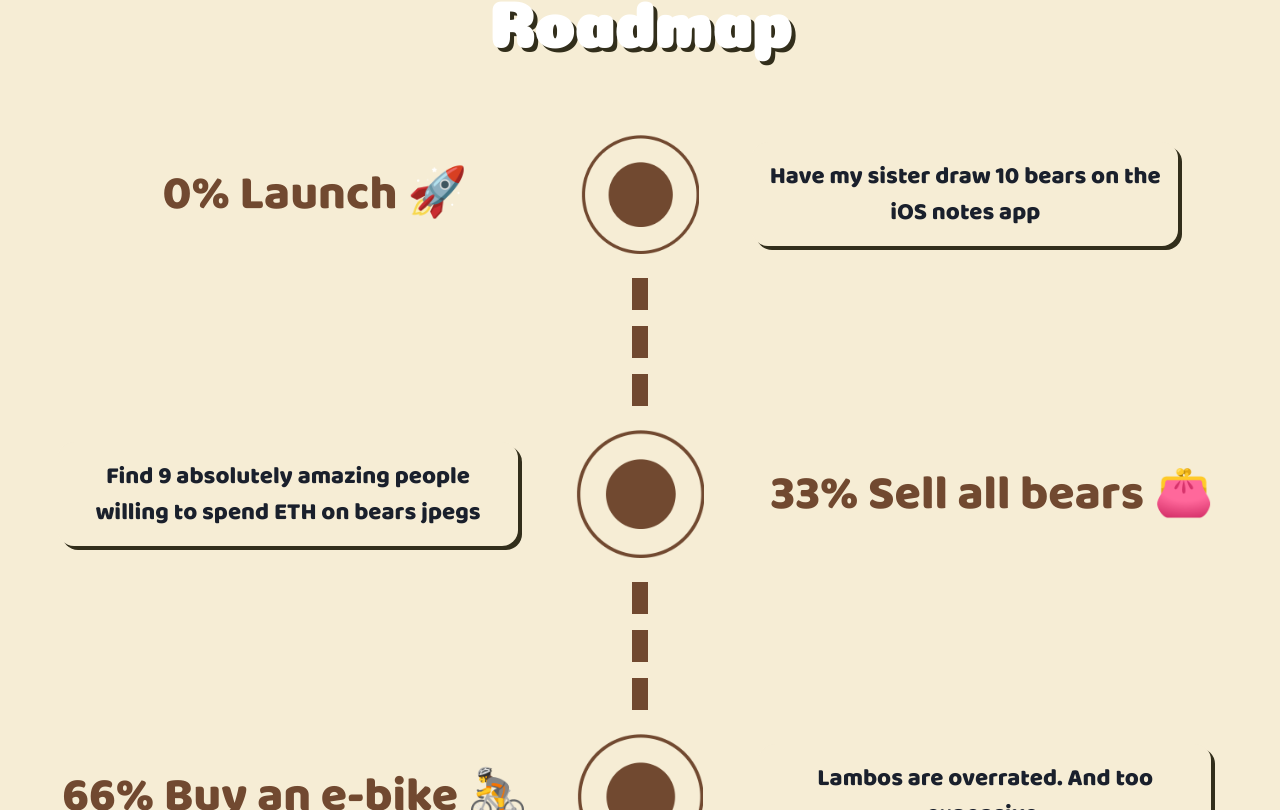
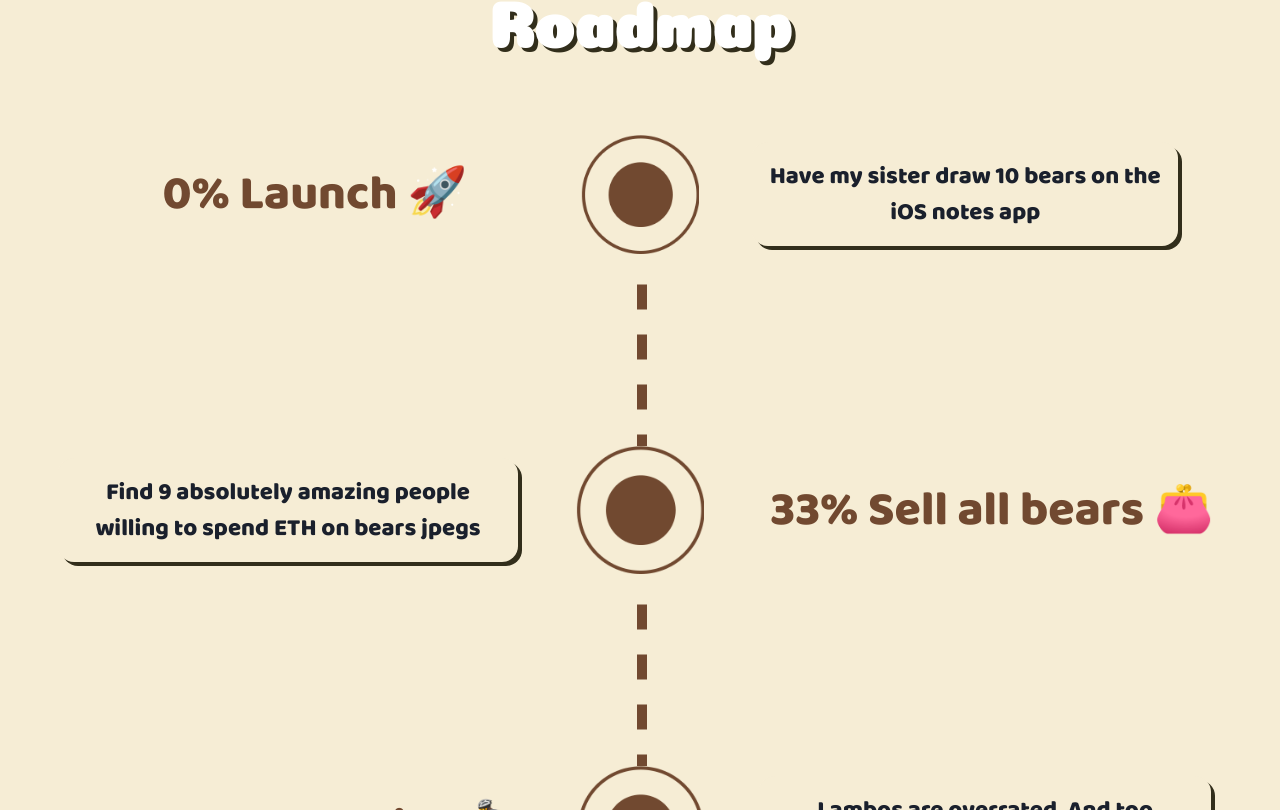
Before and after one commit to ullalaaron/bearmarketbusters-app, a React (Create React App) app: page / in a window 1280 px wide. Shown: the part 3430-4240 px from the top of the page. Built offline with nearby package versions, Linux system fonts and the light colour scheme; no server answers.

Commit message:
add roadmap animation

```diff
--- a/src/components/roadmap/roadmap-item/roadmap-item.component.tsx
+++ b/src/components/roadmap/roadmap-item/roadmap-item.component.tsx
@@ -4,6 +4,7 @@ import {
   RoadmapItemContainer,
   RoadmapItemDivider,
 } from "./roadmap-item.styles";
+import "./roadmap-item.styles.scss";
 
 export interface IRoadmapItemProps {
   item: RoadmapItemDto;
@@ -33,7 +34,7 @@ export function RoadmapItem(props: IRoadmapItemProps) {
       <motion.div
         initial="initial"
         whileInView="inView"
-        viewport={{ once: true }}
+        viewport={{}}
         transition={{ type: "tween", duration: 0.8 }}
         variants={{
           initial: { x: props.isInverted ? 150 : -150, scale: 0, opacity: 0 },
@@ -49,7 +50,38 @@ export function RoadmapItem(props: IRoadmapItemProps) {
           {props.isInverted ? textContainer : descriptionContainer}
         </RoadmapItemContainer>
       </motion.div>
-      {props.showDivider && <RoadmapItemDivider></RoadmapItemDivider>}
+      {/* {props.showDivider && <RoadmapItemDivider></RoadmapItemDivider>} */}
+      {props.showDivider && (
+        <motion.div
+          initial="hidden"
+          whileInView="visible"
+          viewport={{}}
+          transition={{ duration: 0.4 }}
+          variants={{
+            visible: { opacity: 1, scale: 1 },
+            hidden: { opacity: 0, scale: 0 },
+          }}
+        >
+          <Flex width="100%" alignItems="center">
+            <svg
+              className="dashed-line"
+              height="12rem"
+              width="1rem"
+              xmlns="http://www.w3.org/2000/svg"
+            >
+              <line
+                x1="10"
+                y1="10"
+                x2="10"
+                y2="210"
+                stroke="var(--chakra-colors-brown)"
+                stroke-width="10"
+                stroke-dasharray="0,10,15"
+              />
+            </svg>
+          </Flex>
+        </motion.div>
+      )}
     </Flex>
   );
 }
--- /dev/null
+++ b/src/components/roadmap/roadmap-item/roadmap-item.styles.scss
@@ -0,0 +1,16 @@
+.dashed-line {
+	animation: c-dashed-line-path 3s ease-in-out infinite;
+    margin: 0 auto;
+	// fill: none;
+	// stroke-dasharray: 940; /* this is the entire length of the line */
+	// stroke-dashoffset: 940; /* this is the entire length of the line */
+	// stroke-width: 10;
+}
+@keyframes c-dashed-line-path {
+	from {
+		stroke-dashoffset: 100;
+	}
+	to {
+		stroke-dashoffset: 0;
+	}
+}
```
